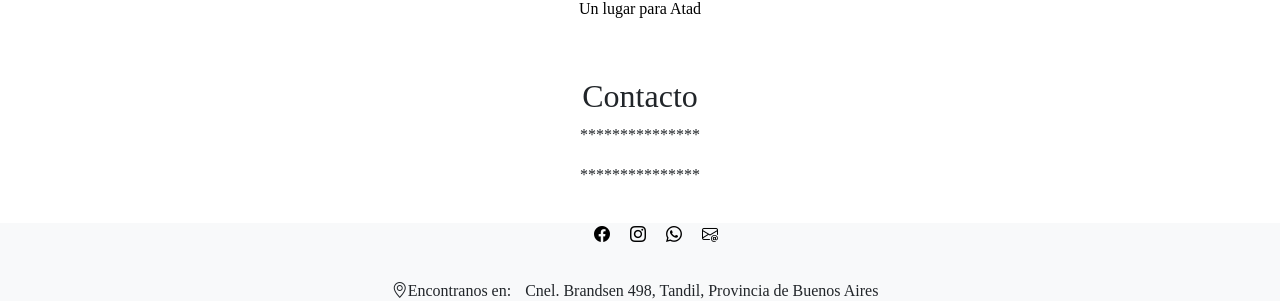
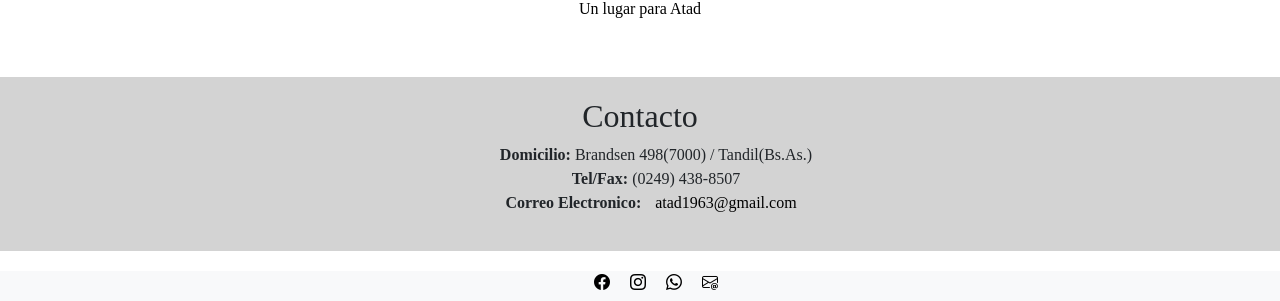
Before and after one commit to gabrieladel/pagina_ATAD, a React (Vite) app: page / in a window 1280 px wide. Shown: the part 1190-1491 px from the top of the page. Built offline with nearby package versions, Linux system fonts and the light colour scheme.

Commit message:
modifique contacto

```diff
--- a/src/App.jsx
+++ b/src/App.jsx
@@ -6,7 +6,7 @@ import Header from "./components/header/Header";
 import Nosotros from "./components/nosotros/Nosotros";
 import ImageCircle from "./components/main/ImageCircle";
 import Footer from "./components/footer/Footer";
-
+import Contacto from "./components/contacto/contacto";
 import Face from "./components/social/Face";
 
 import SeccionProyectos from "./components/Seccion/SeccionProyectos";
@@ -25,13 +25,7 @@ function App() {
         {/* Contenido de la sección Eventos */}
         <Face />
       </section>
-      <section id="contacto">
-        <h2>Contacto</h2>
-
-        {/* Contenido de la sección Contacto */}
-        <p>***************</p>
-        <p>***************</p>
-      </section>
+      <Contacto />
       <Footer />
 
     </>
--- a/src/components/contacto/contacto.css
+++ b/src/components/contacto/contacto.css
@@ -0,0 +1,5 @@
+#contacto {
+    background-color: lightgray;
+    padding-top: 20px;
+    padding-bottom: 20px;
+}
--- a/src/components/contacto/contacto.jsx
+++ b/src/components/contacto/contacto.jsx
@@ -0,0 +1,20 @@
+import "./Contacto.css";
+
+ function Contacto() {
+     return (
+      <>
+        <section id="contacto">
+          <h2>Contacto</h2>
+          <ul>
+            <li><b>Domicilio: </b>Brandsen 498(7000) / Tandil(Bs.As.)</li>
+            <li></li>
+            <li><b>Tel/Fax: </b> (0249) 438-8507</li>
+            <li></li>
+            <li><b>Correo Electronico: </b> <a href="mailto:atad1963@gmail.com">atad1963@gmail.com</a></li>
+          </ul>
+        </section>
+      </>
+     );
+ }
+
+ export default Contacto;
```
